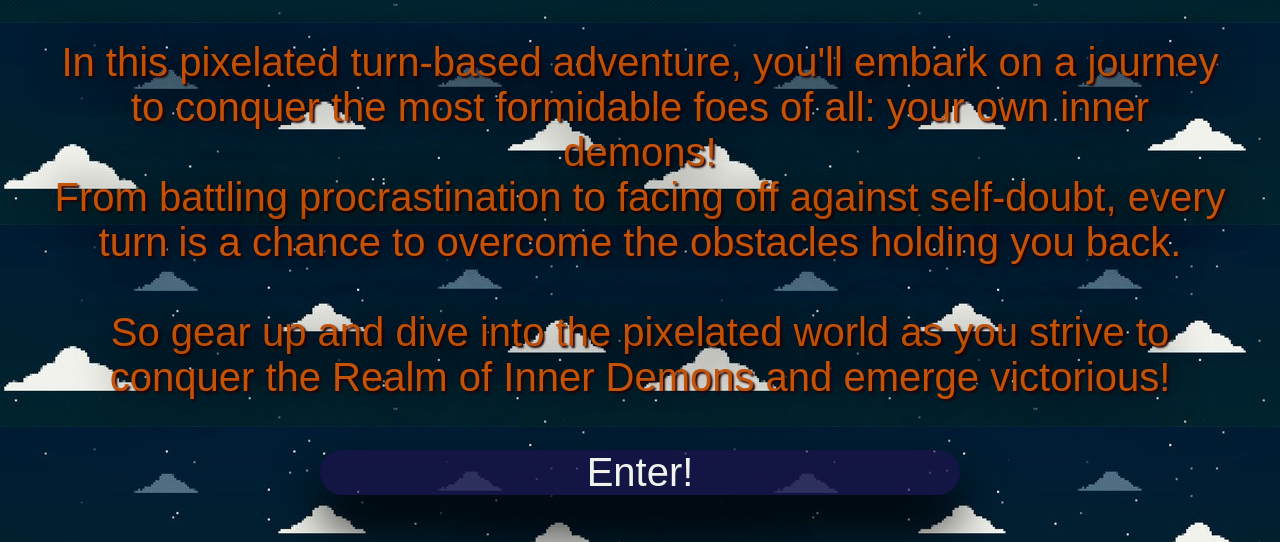
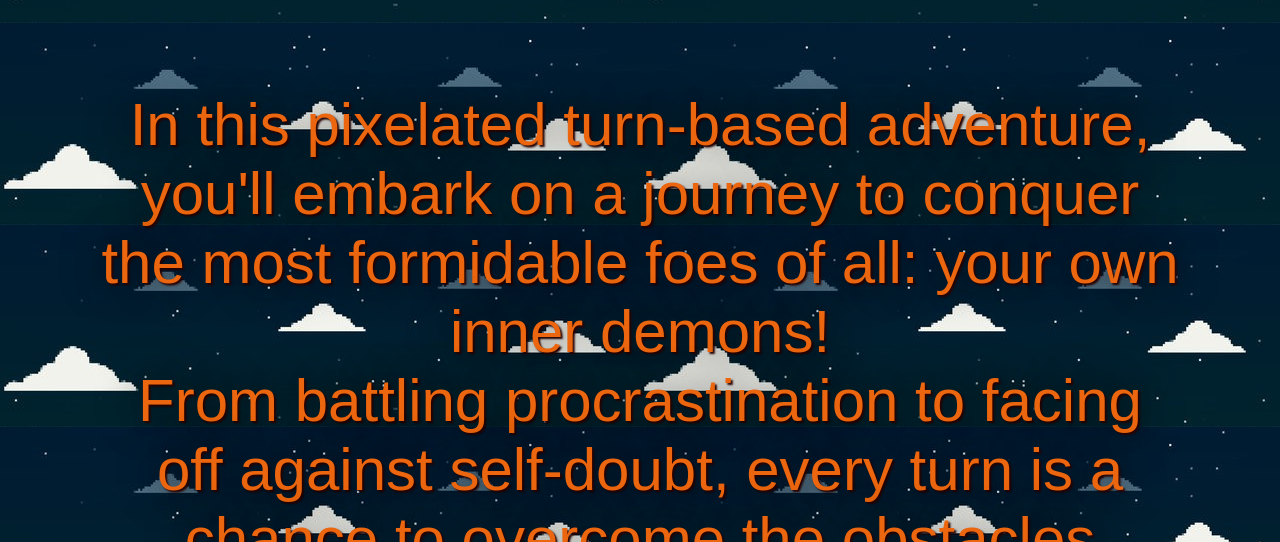
Before and after one commit to Byasar3/ts-game, a website built with Vite: page index.html in a window 1280 px wide. Shown: the part 179-721 px from the top of the page. Built offline with nearby package versions, Linux system fonts and the light colour scheme; a web font is replaced by a local one.

Commit message:
font changes

```diff
--- a/styles/style.scss
+++ b/styles/style.scss
@@ -60,7 +60,7 @@ main {
     font-size: $large-font;
     margin: 50px;
     text-align: center;
-    color: #c55307;
+    color: #eb660e;
     text-shadow: 0px 0px 40px rgb(0, 0, 0), 2px 2px 2px rgb(48, 5, 5);
   }
 }
@@ -334,6 +334,14 @@ main {
 }
 
 @media screen and (min-width: 768px) {
+  .loading-screen {
+
+    &__description,
+    &__instructions {
+      font-size: $extra-large-font;
+      margin: 100px;
+    }
+  }
   .game-screen {
     justify-content: space-around;
     font-size: $large-font;
@@ -367,7 +375,7 @@ main {
   .enemy {
     font-size: $large-font;
     &__info {
-    font-size: $large-font;
+      font-size: $large-font;
       &__img {
         height: auto;
         width: 200px;
```
